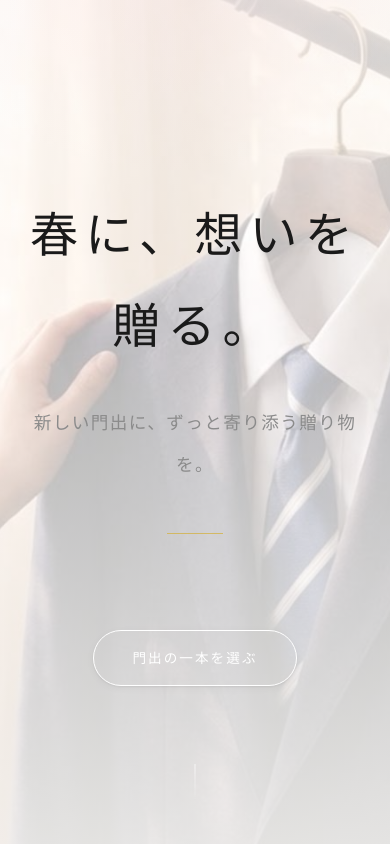
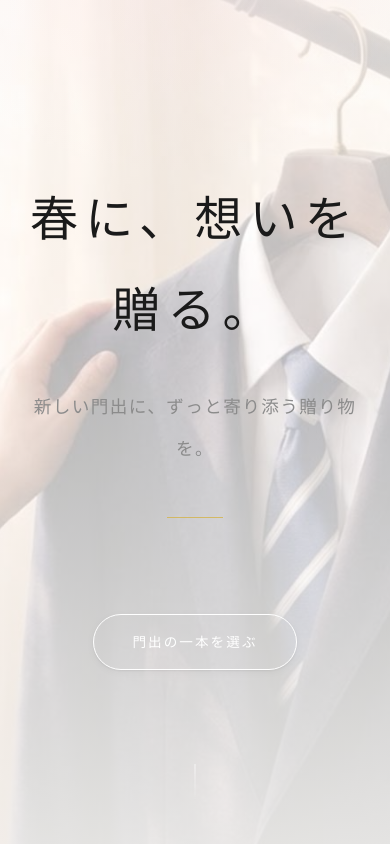
Before and after one commit to kkri-hub/lp-vite, a plain HTML site: page docs/index.html in a window 390 px wide. Shown: the top 844 px of the page. Drawn offline with nearby package versions, Linux system fonts and the light colour scheme; a web font is replaced by a local one.

Commit message:
fix: モバイルHeroの下部余白を拡大してボタンが隠れないように修正
Co-Authored-By: Claude Opus 4.6 <noreply@anthropic.com>

```diff
--- a/docs/css/style.css
+++ b/docs/css/style.css
@@ -995,7 +995,7 @@ footer p {
 
 @media (max-width: 768px) {
   .hub-hero {
-    padding: 7rem 1.5rem 5rem;
+    padding: 7rem 1.5rem 7rem;
   }
 
   .hub-hero h1 {
```
